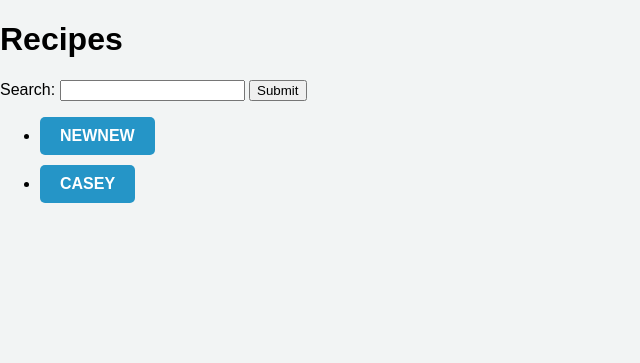
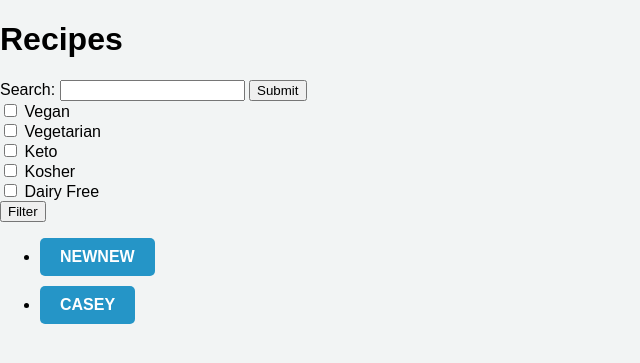
Before and after one commit to cwill399/PlatePal, a Flask app: page /recipes in a window 1280 px wide. Shown: the part 97-460 px from the top of the page, without its empty margins (0-640 px from the left). Run offline with Flask 3, Linux system fonts and the light colour scheme.

Commit message:
completed filter functionality

```diff
--- a/PlatePal/website/templates/recipes.html
+++ b/PlatePal/website/templates/recipes.html
@@ -11,6 +11,29 @@
         <input type="text" id="search" name="search">
         <button type="submit">Submit</button>
     </form>
+        <form action="{{ url_for('views.filter') }}" method="GET">
+            <div>
+                <input type="checkbox" id="vegan" name="vegan" value="Vegan">
+                <label for="vegan">Vegan</label>
+            </div>
+            <div>
+                <input type="checkbox" id="vegetarian" name="vegetarian" value="Vegetarian">
+                <label for="vegetarian">Vegetarian</label>
+            </div>
+            <div>
+                <input type="checkbox" id="keto" name="keto" value="Keto">
+                <label for="keto">Keto</label>
+            </div>
+            <div>
+                <input type="checkbox" id="kosher" name="kosher" value="Kosher">
+                <label for="kosher">Kosher</label>
+            </div>
+            <div>
+                <input type="checkbox" id="dairy_free" name="dairy_free" value="Dairy Free">
+                <label for="dairy_free">Dairy Free</label>
+            </div>
+            <button type="submit">Filter</button>
+        </form>
     <ul>
         {% for recipe in recipes %}
             {% if search and search.lower() in recipe.tags %}
--- a/PlatePal/website/views.py
+++ b/PlatePal/website/views.py
@@ -227,5 +227,28 @@ def editRecipe(recipe_id):
 def search():
     search_query = request.args.get('search')
     filtered_recipes = Recipe.query.filter(Recipe.title.ilike(f'%{search_query}%')).all()
-    user = current_user # Assuming you're using Flask-Login for authentication
+    user = current_user
     return render_template('search.html', recipes=filtered_recipes, search_query=search_query, user=user)
+
+@views.route('/filter')
+def filter():
+    search_query = request.args.get('search')
+    tags = []
+    if request.args.get('vegan'):
+        tags.append('Vegan')
+    if request.args.get('vegetarian'):
+        tags.append('Vegetarian')
+    if request.args.get('keto'):
+        tags.append('Keto')
+    if request.args.get('kosher'):
+        tags.append('Kosher')
+    if request.args.get('dairy_free'):
+        tags.append('Dairy Free')
+
+    if tags:
+        filtered_recipes = Recipe.query.filter(Recipe.tags.any(Tags.text.in_(tags))).all()
+    else:
+        filtered_recipes = Recipe.query.all()
+
+    user = current_user
+    return render_template('recipes.html', recipes=filtered_recipes, search_query=search_query, user=user)
```
Also changed, not shown: PlatePal/website/templates/filter.html (added, +24 -0 lines), PlatePal/instance/database.db.
